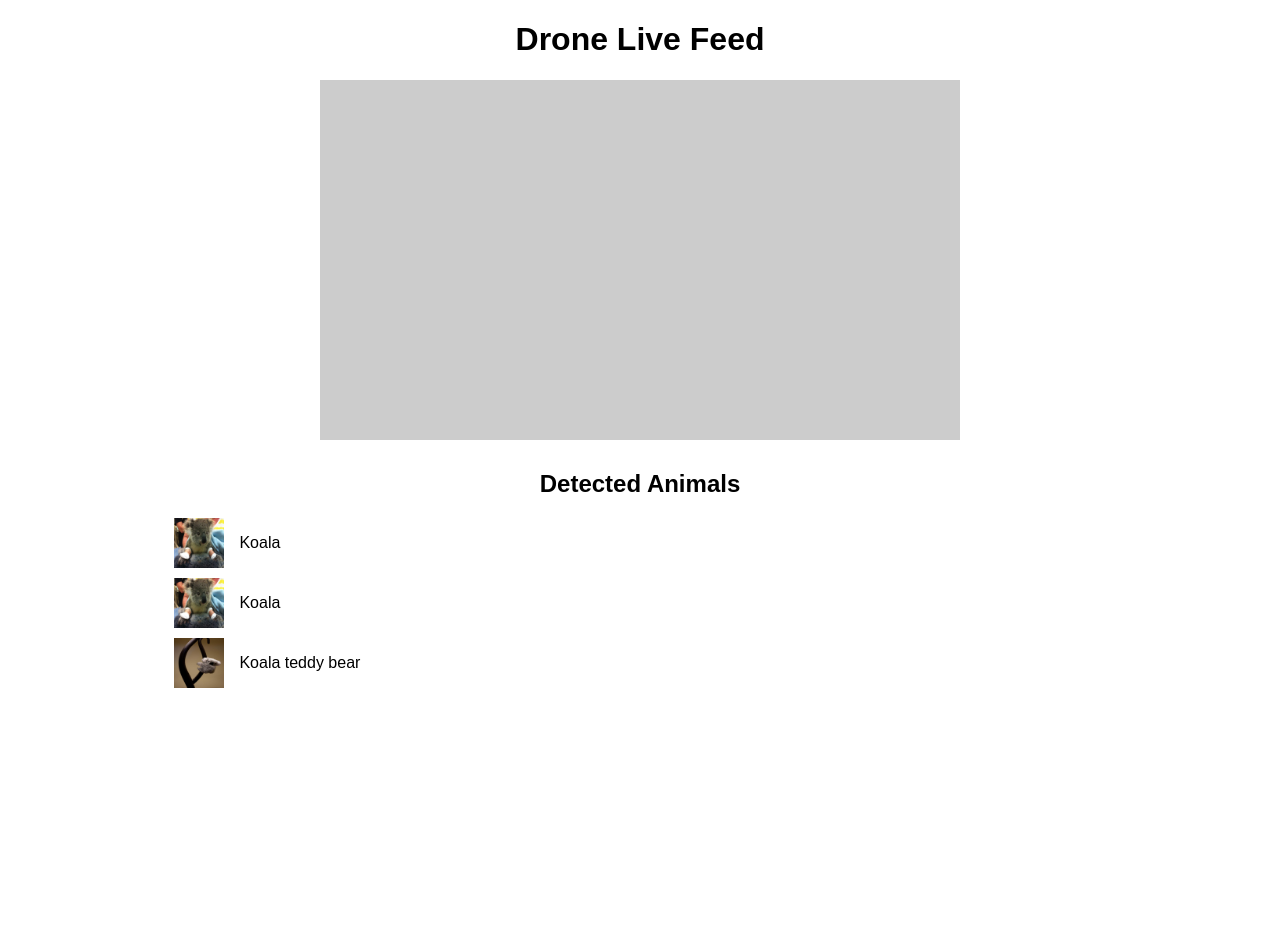
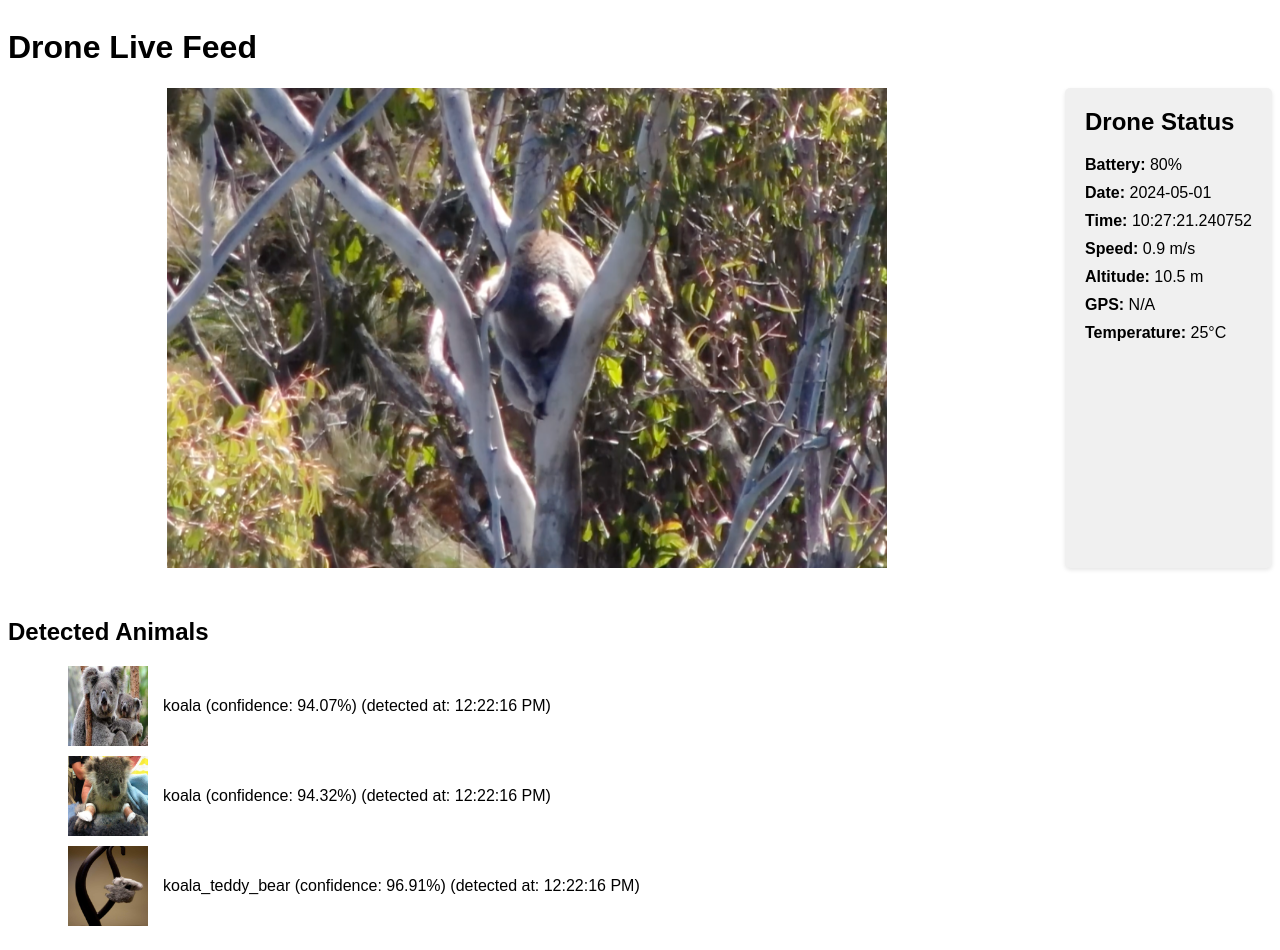
Before and after one commit to setsaa/koala-identification, a Flask app: page / in a window 1280 px wide. Before the commit the page ends 688 px from the top, so only its background shows below. Run offline with Flask 3, Linux system fonts and the light colour scheme.

Commit message:
Updated GUI for deliverable

```diff
--- a/static/script.js
+++ b/static/script.js
@@ -1,14 +1,60 @@
 // Placeholder for simulating detected animals
-const animals = ["Koala", "Koala", "Koala teddy bear"];
+const animals = ["koala", "koala", "koala_teddy_bear"];
 const animalList = document.getElementById("animalList");
 
 animals.forEach((animal, index) => {
     const listItem = document.createElement("li");
     const img = document.createElement("img");
-    img.src = index === 2 ? "static/test2.jpg" : "static/test1.jpg";
+    img.src = `static/test${index}.jpg`;
     img.alt = `${animal} bounding box`;
     const textNode = document.createTextNode(animal);
+
+    const confidence = (Math.random() * (100 - 94) + 94).toFixed(2);
+    const confidenceTextNode = document.createTextNode(` (confidence: ${confidence}%)`);
+
+    const timeDetected = new Date().toLocaleTimeString();
+    const timeDetectedTextNode = document.createTextNode(` (detected at: ${timeDetected})`);
+
+    // Append the elements to the list item
     listItem.appendChild(img);
     listItem.appendChild(textNode);
+    listItem.appendChild(confidenceTextNode);
+    listItem.appendChild(timeDetectedTextNode);
+
+    // Append the list item to the animal list
     animalList.appendChild(listItem);
 });
+
+window.onload = function() {
+    // Select the video container
+    const videoContainer = document.getElementById("videoContainer");
+
+    // Create an image element
+    const img = document.createElement("img");
+    img.src = "static/livefeed.png";
+    img.alt = "Live feed from the drone";
+
+    // Set width and height to match the desired cropping dimensions
+    img.width = 720;
+    img.height = 480;
+
+    // Centre the image
+    img.style.display = "block";
+    img.style.margin = "auto";
+
+    // Replace the video container with the cropped image
+    videoContainer.parentNode.replaceChild(img, videoContainer);
+
+    updateDroneStats();
+};
+
+function updateDroneStats() {
+    // Example: Update battery level and time
+    document.getElementById("batteryLevel");
+    document.getElementById("droneDate");
+    document.getElementById("droneTime");
+    document.getElementById("droneSpeed");
+    document.getElementById("droneAltitude");
+    document.getElementById("GPS");
+    // Add more stat updates as needed
+}
--- a/static/style.css
+++ b/static/style.css
@@ -3,20 +3,46 @@ body {
 }
 
 .container {
-    width: 80%;
-    margin: 0 auto;
-    text-align: center;
+    display: flex;
+    flex-direction: column;
+}
+
+.content {
+    display: flex;
 }
 
 .video-container {
-    width: 640px; /* Adjust the width as needed */
-    height: 360px; /* Adjust the height as needed */
-    background-color: #ccc; /* Placeholder color */
-    margin: 20px auto;
+    flex: 1;
+}
+
+.stats-box {
+    background-color: #f0f0f0;
+    padding: 20px;
+    border-radius: 5px;
+    box-shadow: 0 2px 4px rgba(0, 0, 0, 0.1);
+    margin-left: 20px;
+}
+
+.stats-box h2 {
+    margin-top: 0;
+}
+
+.stats-box ul {
+    list-style-type: none;
+    padding: 0;
+}
+
+.stats-box li {
+    margin-bottom: 10px;
 }
 
 .animal-list {
     margin-top: 30px;
+}
+
+#animalList {
+    list-style: none;
+    margin-left: 20px;
 }
 
 #animalList li {
@@ -26,7 +52,7 @@ body {
 }
 
 #animalList li img {
-    width: 50px;
-    height: 50px;
+    width: 80px;
+    height: 80px;
     margin-right: 15px;
 }
--- a/templates/index.html
+++ b/templates/index.html
@@ -10,13 +10,30 @@
     <div class="container">
         <h1>Drone Live Feed</h1>
 
-        <div class="video-container">
+        <div class="content">
+            <div class="video-container" id="videoContainer">
+                <!-- Video feed goes here -->
             </div>
+            <div class="stats-box">
+                <h2>Drone Status</h2>
+                <ul>
+                    <li><strong>Battery:</strong> <span id="batteryLevel">80%</span></li>
+                    <li><strong>Date:</strong> <span id="droneDate">2024-05-01</span></li>
+                    <li><strong>Time:</strong> <span id="droneTime">10:27:21.240752</span></li>
+                    <li><strong>Speed:</strong> <span id="droneSpeed">0.9 m/s</span></li>
+                    <li><strong>Altitude:</strong> <span id="droneAltitude">10.5 m</span></li>
+                    <li><strong>GPS:</strong> <span id="droneGPS">N/A</span></li>
+                    <li><strong>Temperature:</strong> <span id="droneTemperature">25°C</span></li>
+                    <!-- Add more stats as needed -->
+                </ul>
+            </div>
+        </div>
 
         <div class="animal-list">
             <h2>Detected Animals</h2>
             <ul id="animalList">
-                </ul>
+                <!-- Animal list items go here -->
+            </ul>
         </div>
     </div>
 
```
Also changed, not shown: static/livefeed.png (added), static/test0.jpg (added).
